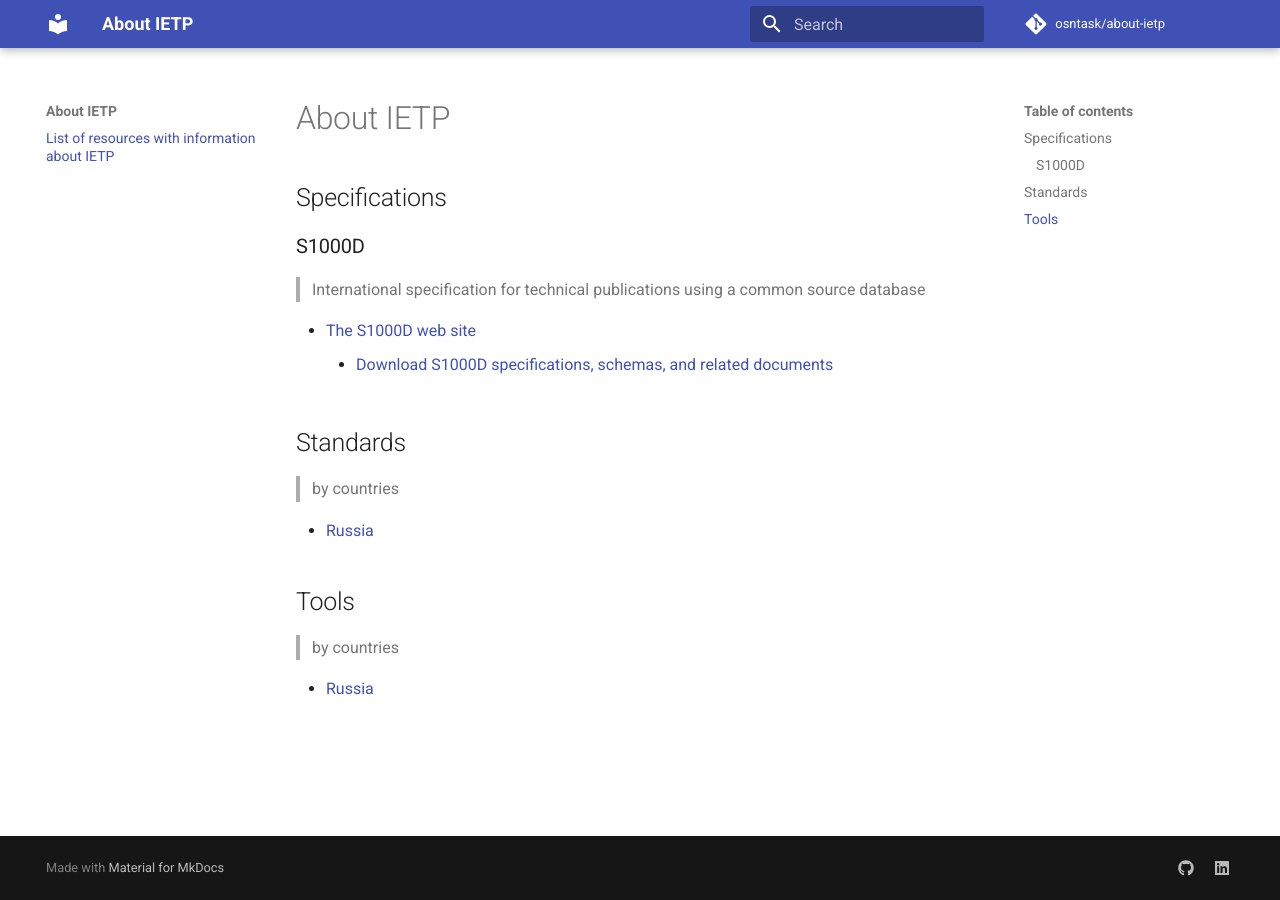
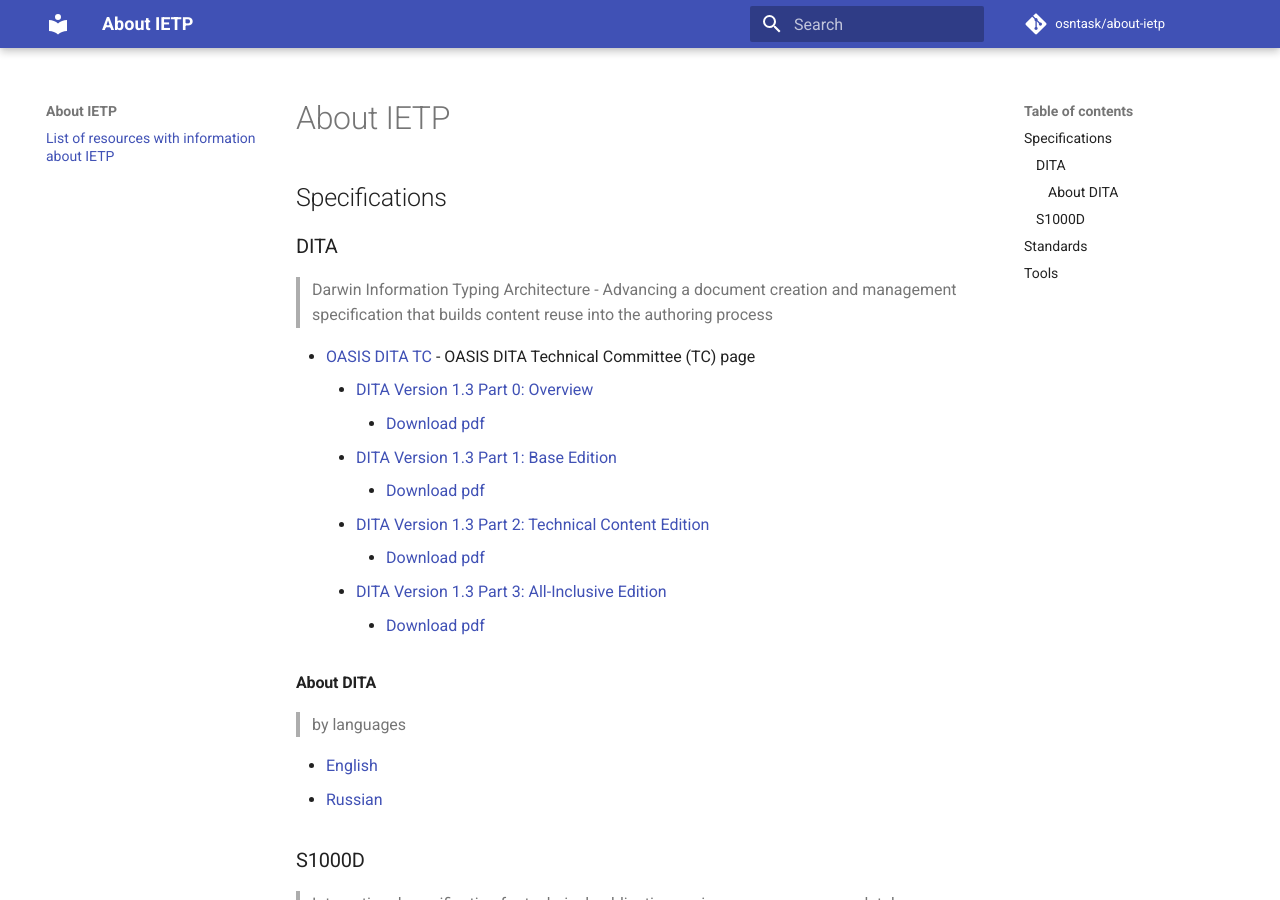
Before and after one commit to osntask/about-ietp, an MkDocs documentation site: the page built from docs/index.md, in a window 1280 px wide and 900 px high. Built offline with MkDocs 1.6.1 and Material for MkDocs 9.7.7, drawn with Linux system fonts in a browser that asks for light colours; comment, search, counter and statistics services are not loaded.

Commit message:
Added information about DITA

```diff
--- a/docs/index.md
+++ b/docs/index.md
@@ -1,13 +1,34 @@
 # About IETP
 
 ## Specifications
+
+### DITA
+> Darwin Information Typing Architecture - Advancing a document creation and
+management specification that builds content reuse into the authoring process
+
+- [OASIS DITA TC][SPEC_1] - OASIS DITA Technical Committee (TC) page
+    - [DITA Version 1.3 Part 0: Overview][SPEC_1.1]
+        - [Download pdf][SPEC_1.1.1]
+    - [DITA Version 1.3 Part 1: Base Edition][SPEC_2.1]
+        - [Download pdf][SPEC_1.2.1]
+    - [DITA Version 1.3 Part 2: Technical Content Edition][SPEC_1.3]
+        - [Download pdf][SPEC_1.3.1]
+    - [DITA Version 1.3 Part 3: All-Inclusive Edition][SPEC_1.4]
+        - [Download pdf][SPEC_1.4.1]
+
+#### About DITA
+
+> by languages
+
+- [English](./specifications/about-dita/english.md)
+- [Russian](./specifications/about-dita/russian.md)
 
 ### S1000D
 > International specification for technical publications using a common source
 database
 
-- [The S1000D web site][SPEC_1]
-    - [Download S1000D specifications, schemas, and related documents][SPEC_1.1]
+- [The S1000D web site][SPEC_2]
+    - [Download S1000D specifications, schemas, and related documents][SPEC_2.1]
 
 ## Standards
 
@@ -21,5 +42,14 @@ database
 
 - [Russia](./tools/russia.md)
 
-[SPEC_1]: http://public.s1000d.org/Pages/Home.aspx
-[SPEC_1.1]: http://public.s1000d.org/Downloads/Pages/S1000DDownloads.aspx
+[SPEC_1]: https://www.oasis-open.org/committees/tc_home.php?wg_abbrev=dita
+[SPEC_1.1]: http://docs.oasis-open.org/dita/dita/v1.3/dita-v1.3-part0-overview.html
+[SPEC_1.1.1]: http://docs.oasis-open.org/dita/dita/v1.3/dita-v1.3-part0-overview.pdf
+[SPEC_1.2]: http://docs.oasis-open.org/dita/dita/v1.3/dita-v1.3-part1-base.html
+[SPEC_1.2.1]: http://docs.oasis-open.org/dita/dita/v1.3/dita-v1.3-part1-base.pdf
+[SPEC_1.3]: http://docs.oasis-open.org/dita/dita/v1.3/dita-v1.3-part2-tech-content.html
+[SPEC_1.3.1]: http://docs.oasis-open.org/dita/dita/v1.3/dita-v1.3-part2-tech-content.pdf
+[SPEC_1.4]: http://docs.oasis-open.org/dita/dita/v1.3/dita-v1.3-part3-all-inclusive.html
+[SPEC_1.4.1]: http://docs.oasis-open.org/dita/dita/v1.3/dita-v1.3-part3-all-inclusive.pdf
+[SPEC_2]: http://public.s1000d.org/Pages/Home.aspx
+[SPEC_2.1]: http://public.s1000d.org/Downloads/Pages/S1000DDownloads.aspx
```
